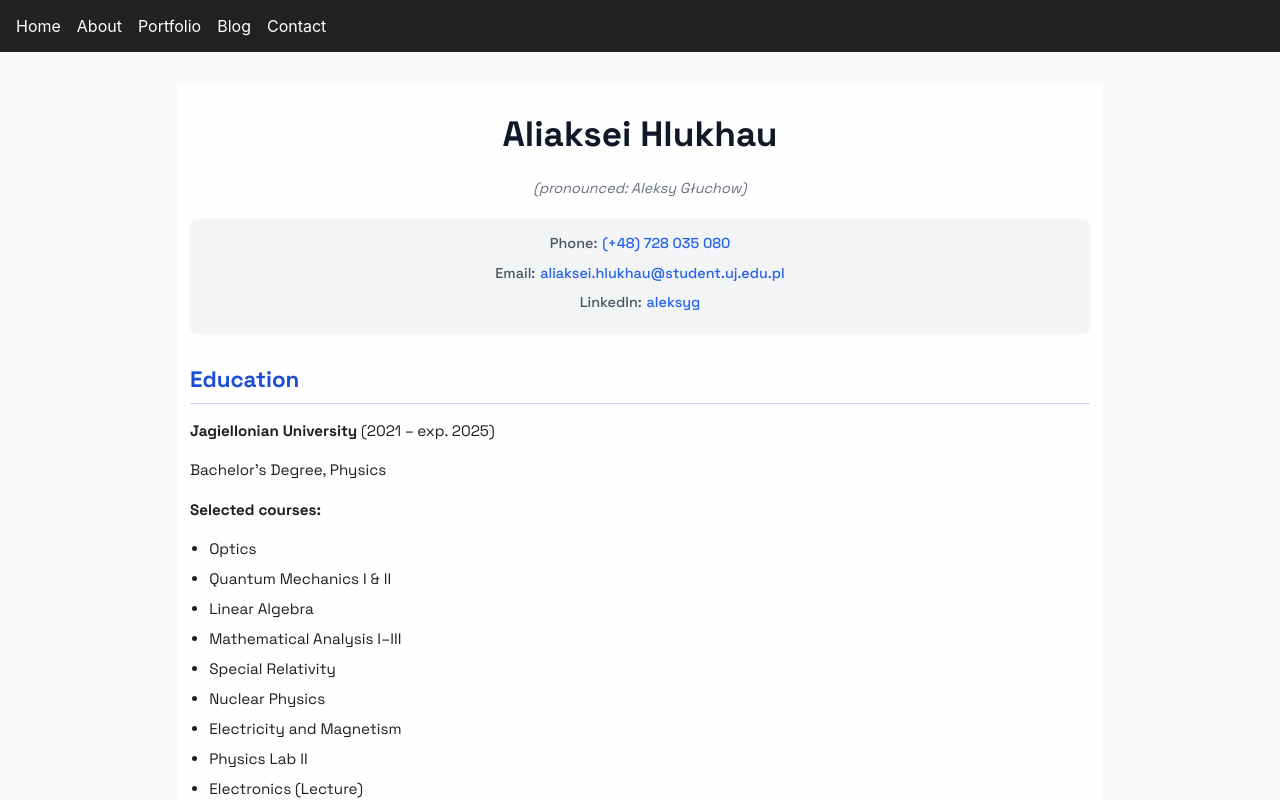
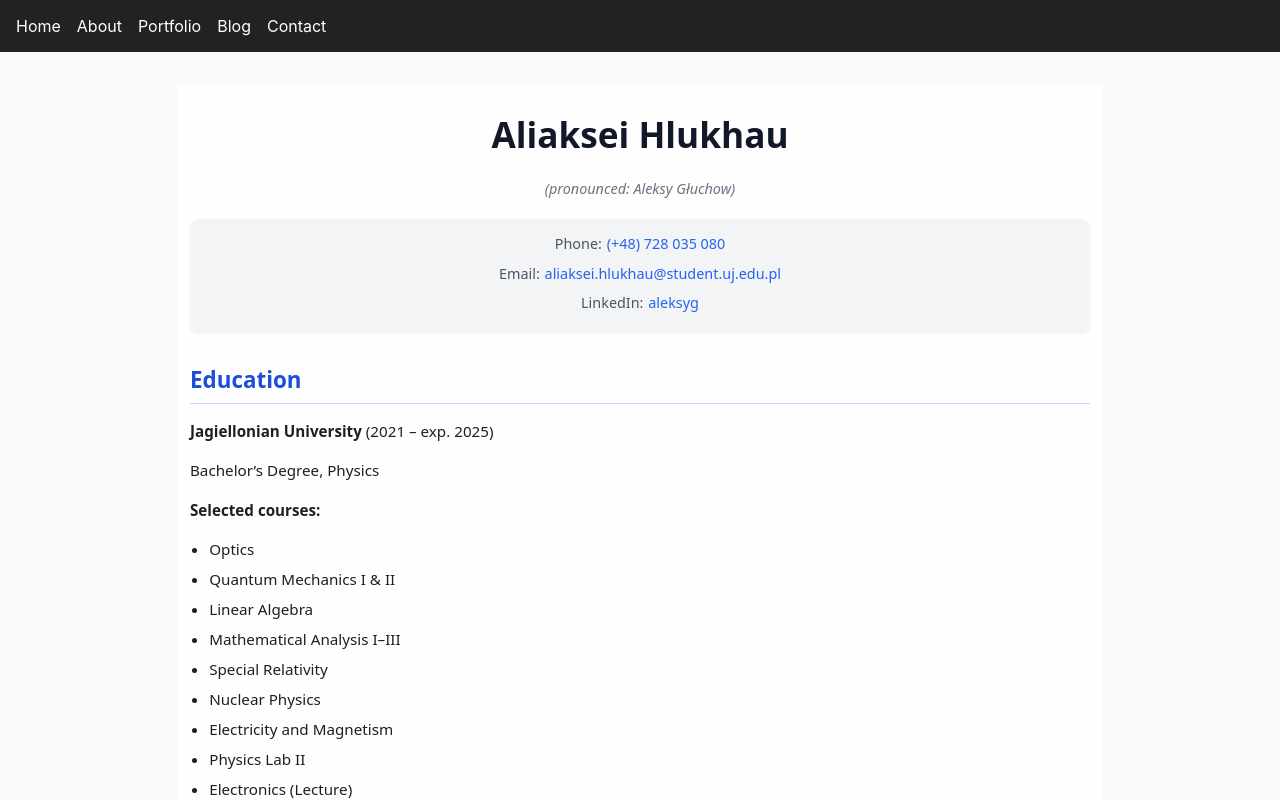
Before and after one commit to aleksygluchow/project03, a Next.js app: page /about in a window 1280 px wide. Shown: the top 800 px of the page. Built offline with nearby package versions, Linux system fonts and the light colour scheme.

Commit message:
hi Herman

```diff
--- a/src/pages/about.js
+++ b/src/pages/about.js
@@ -11,7 +11,7 @@
   maxWidth: '900px',
   margin: '0 auto',
   padding: '1rem 0.75rem 2rem',
-    fontFamily: '"Space Grotesk", "Inter", system-ui, sans-serif',
+  fontFamily: 'system-ui, -apple-system, BlinkMacSystemFont, "Segoe UI", Roboto, sans-serif',
   backgroundColor: '#fefefe',
   color: '#1f1f1f',
   lineHeight: 1.6,
@@ -87,7 +87,6 @@
       <Head>
         <Head>
   <title>CV</title>
-  <link href="https://fonts.googleapis.com/css2?family=Space+Grotesk:wght@400;500;700&display=swap" rel="stylesheet" />
 </Head>
 
       </Head>
```
Lines whose indentation alone changed are shown as unchanged.
